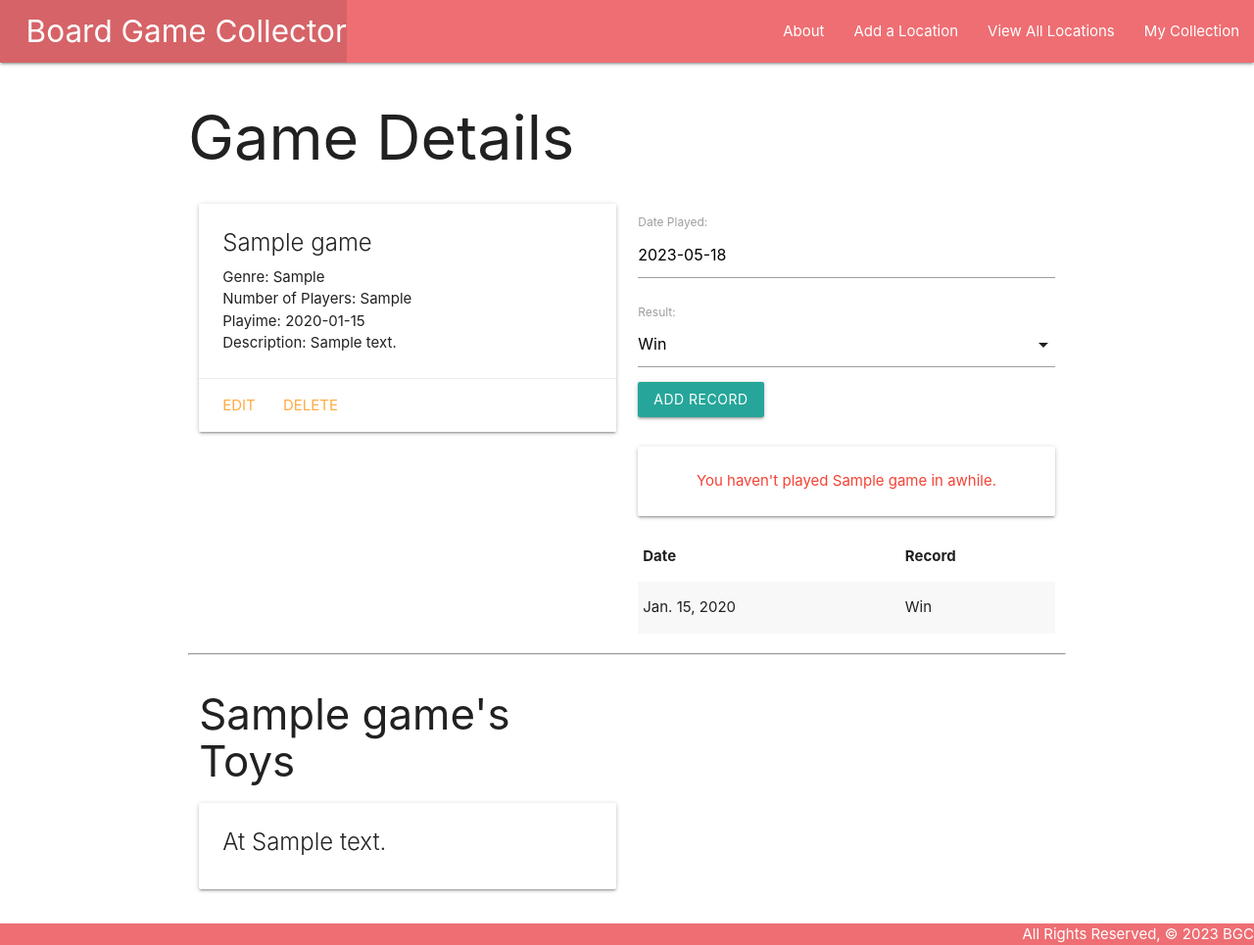
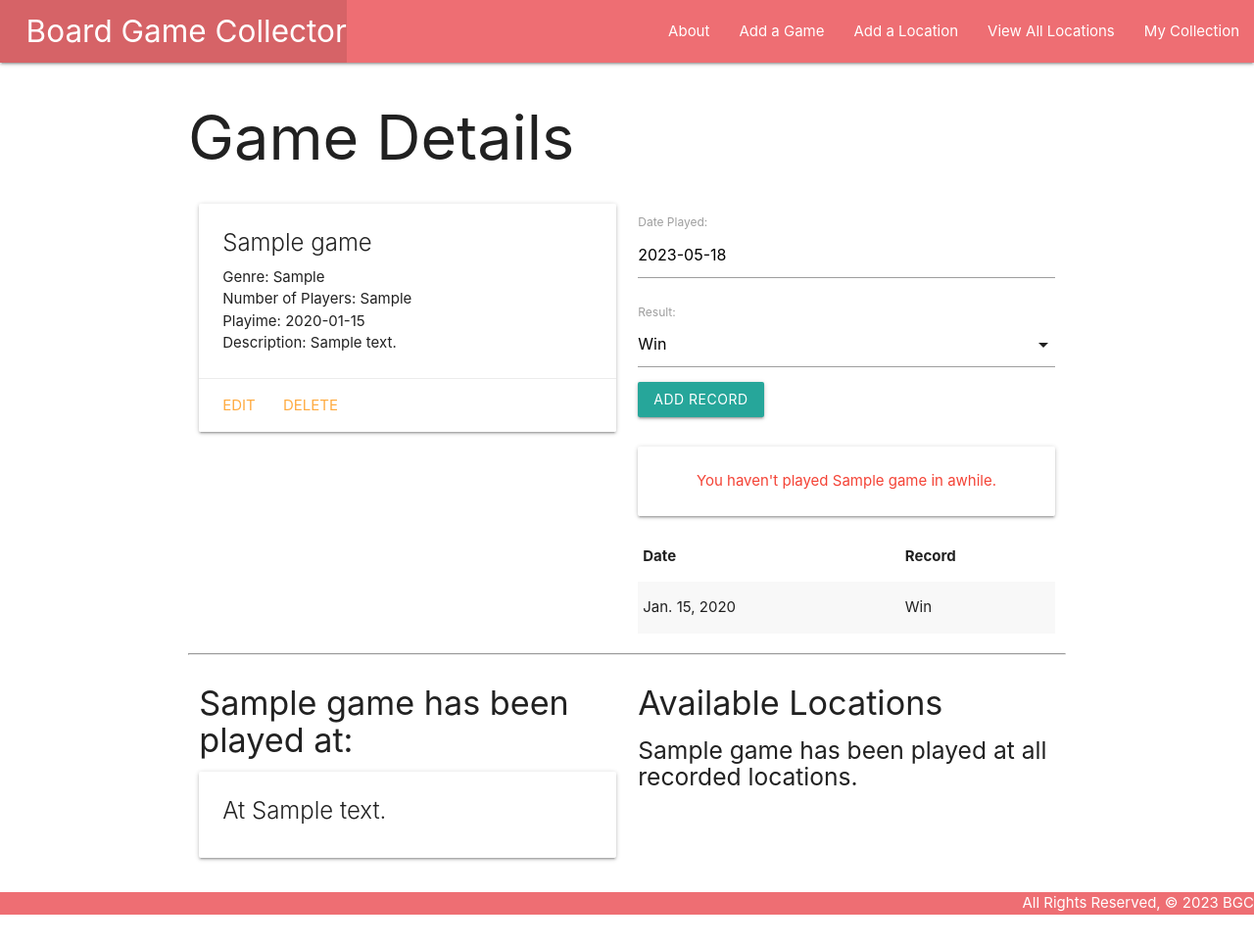
Before and after one commit to bathant702/boardgamecollection, a Django app: page /games/1/ in a window 1280 px wide. Shown: the whole page at 98% size. After the commit the page ends 934 px from the top, so only its background shows below. Run offline with Django 4.2, Linux system fonts and the light colour scheme; tables that the repository leaves empty hold one stand-in row (values such as "Sample post").

Commit message:
m2m completed. CRUD functioning as intended

```diff
--- a/main_app/templates/base.html
+++ b/main_app/templates/base.html
@@ -20,6 +20,7 @@
         </ul>
         <ul class="right">
           <li><a href="{% url 'about' %}">About</a></li>
+          <li><a href="{% url 'games_create' %}">Add a Game</a></li>
           <li><a href="{% url 'locations_create' %}">Add a Location</a></li>
           <li><a href="{% url 'locations_index' %}">View All Locations</a></li>
           <li><a href="{% url 'index' %}">My Collection</a></li>
--- a/main_app/templates/games/detail.html
+++ b/main_app/templates/games/detail.html
@@ -51,7 +51,7 @@
 <hr>
 <div class="row">
   <div class="col s6">
-    <h3>{{ game.name }}'s Toys</h3>
+    <h4>{{ game.name }} has been played at:</h4>
     {% if game.location.count %}
       {% for location in game.location.all %}
         <div class="card">
@@ -67,6 +67,28 @@
     {% endif %}
   </div>
   <!-- Available locations will come after this line -->
+  <div class="col s6">
+    <h4>Available Locations</h4>
+    {% if locations.count %}
+      {% for location in locations.all %}
+        <div class="card">
+          <div class="card-content">
+            <span class="card-title">
+              <span style="color: {{ location.color }}">{{ location.color }}</span> {{ location.name }}
+            </span>
+          </div>
+          <div class="card-action">
+            <form action="" method="POST">
+              {% csrf_token %}
+              <button type="submit" class="btn">Add</button>
+            </form>
+          </div>
+        </div>
+      {% endfor %}
+    {% else %}
+      <h5>{{game.name}} has been played at all recorded locations.</h5>
+    {% endif %}
+  </div>
 </div>
 
 <script>
--- a/main_app/templates/main_app/location_detail.html
+++ b/main_app/templates/main_app/location_detail.html
@@ -8,7 +8,7 @@
     <div class="card">
       <div class="card-content">
         <span class="card-title">{{ location.name }}</span>
-        <p>Address: {{ location.addres }}</p>
+        <p>Address: {{ location.address }}</p>
       </div>
       <div class="card-action">
         <a href="{% url 'locations_update' location.id %}">Edit</a>
--- a/main_app/urls.py
+++ b/main_app/urls.py
@@ -10,6 +10,7 @@ urlpatterns = [
     path('games/create/', views.GameCreate.as_view(), name='games_create'), #create path for game
     path('games/<int:pk>/update/', views.GameUpdate.as_view(), name='games_update'), #upate path for game
     path('games/<int:pk>/delete/', views.GameDelete.as_view(), name='games_delete'), #delete path for game
+    #add record
     path('games/<int:game_id>/add_record/', views.add_record, name='add_record'), #create path for record
     #location paths
     path('locations/', views.LocationList.as_view(), name='locations_index'),
--- a/main_app/views.py
+++ b/main_app/views.py
@@ -17,7 +17,6 @@ from .forms import RecordForm
 class GameCreate(CreateView):
     model = Game
     fields = [ 'name', 'genre', 'players', 'playtime', 'description' ]
-    success_url = '/games/{game_id}'
 
 class GameUpdate(UpdateView):
     model = Game
@@ -37,6 +36,7 @@ class LocationDetail(DetailView):
 class LocationCreate(CreateView):
     model = Location
     fields = [ 'name', 'address']
+    success_url = '/locations'
 
 class LocationUpdate(UpdateView):
     model = Location
@@ -60,12 +60,16 @@ def games_index(request):
         'games': games
     })
 
+#add game to collection
 def games_detail(request, game_id):
     game = Game.objects.get(id=game_id)
+    id_list = game.location.all().values_list('id')
+    locations_game_doesnt_have = Location.objects.exclude(id__in=id_list)
     record_form = RecordForm()
     return render(request, 'games/detail.html', {
         'game': game,
         'record_form': record_form,
+        'locations': locations_game_doesnt_have
     })
 
 #add record
```
Also changed, not shown: 1 other file.
